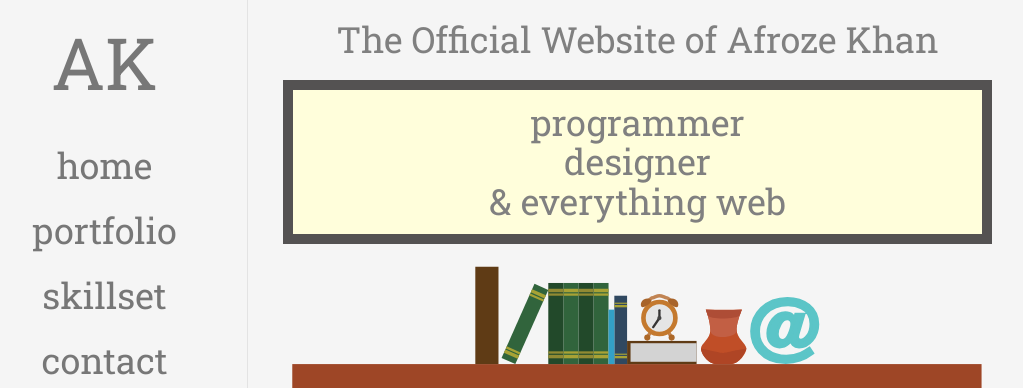
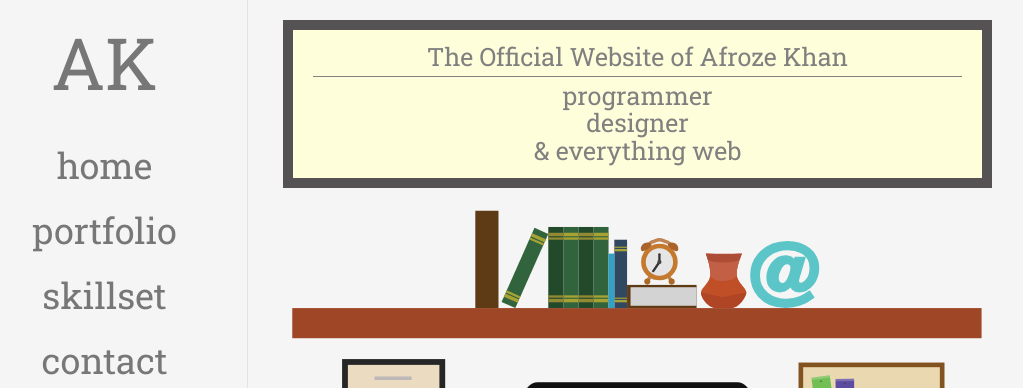
Before and after one commit to afrozek/portfolio, a website: page public/index.html at #!/home in a window 1280 px wide. Shown: the top 388 px of the page, without its empty margins (108-1131 px from the left). Drawn offline with Linux system fonts and the light colour scheme.

Commit message:
fixed heading

```diff
--- a/public/app/views/app.home.html
+++ b/public/app/views/app.home.html
@@ -1,11 +1,12 @@
 <div  id="homePage" class="">
-<h1>The Official Website of Afroze Khan</h1>
-<h2>
+<h1>The Official Website of Afroze Khan</br>
+<hr>
+
 programmer</br>
 designer</br>
 & everything web</br>
 
-<!-- & coffee drinker <i class="fa fa-coffee"></i> --> </h2>
+<!-- & coffee drinker <i class="fa fa-coffee"></i> --> </h1>
 <div class="col-md-12 imageContainer">
 	<img  src="../assets/images/mydesk.svg" alt="">
 </div>
--- a/public/assets/styles/main.css
+++ b/public/assets/styles/main.css
@@ -85,19 +85,16 @@ h1.pageTitle{
 
 
 
+
+
 #homePage h1{
-	color: gray;
 	text-align: center;
-}
-
-#homePage h2{
-	text-align: center;
-    font-size: 2em;
+    font-size: 1.2em;
     color: gray;
     border: 10px solid #545252;
     background: #FFFEDB;
-    padding: 13px 0px;
-	}
+    padding: 13px;
+}
 
 #homePage .imageContainer{
 	overflow: hidden;
@@ -109,6 +106,11 @@ h1.pageTitle{
 	margin: 0 auto;
 	display: block;
 	width: 100%;
+}
+
+#homePage hr{
+	margin: 5px 10px;
+    border-color: #8B8080;
 }
 
 .navbar-nav{
@@ -130,6 +132,7 @@ h1.pageTitle{
 
 
 @media (min-width: 768px){
+
 
 
 
@@ -157,6 +160,16 @@ h1.pageTitle{
 	    text-align: center;
 	}
 
+
+	#homePage h1{
+		text-align: center;
+	    font-size: 1.4em;
+	    color: gray;
+	    border: 10px solid #545252;
+	    background: #FFFEDB;
+	    padding: 13px 0px;
+	}
+
 	#homePage .imageContainer{
 	overflow: hidden;
 	padding: 0;
@@ -169,6 +182,11 @@ h1.pageTitle{
 		width: 100%;
 	}
 
+	#homePage hr{
+		margin: 5px 20px;
+    	border-color: #8B8080;
+	}
+
 	#content{
 	border-left: 1px solid #E3E3E3;
     padding-left: 35px;
```
